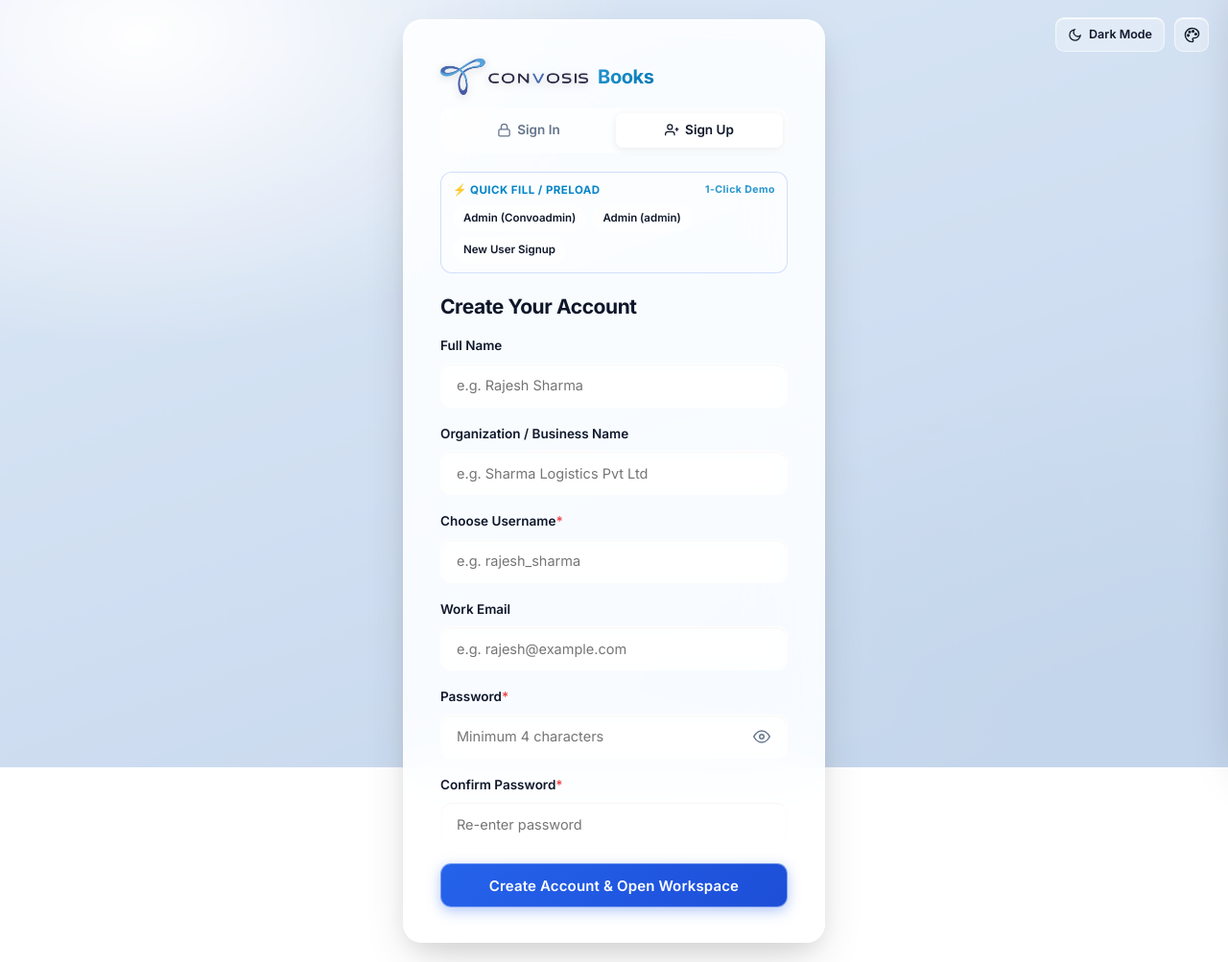
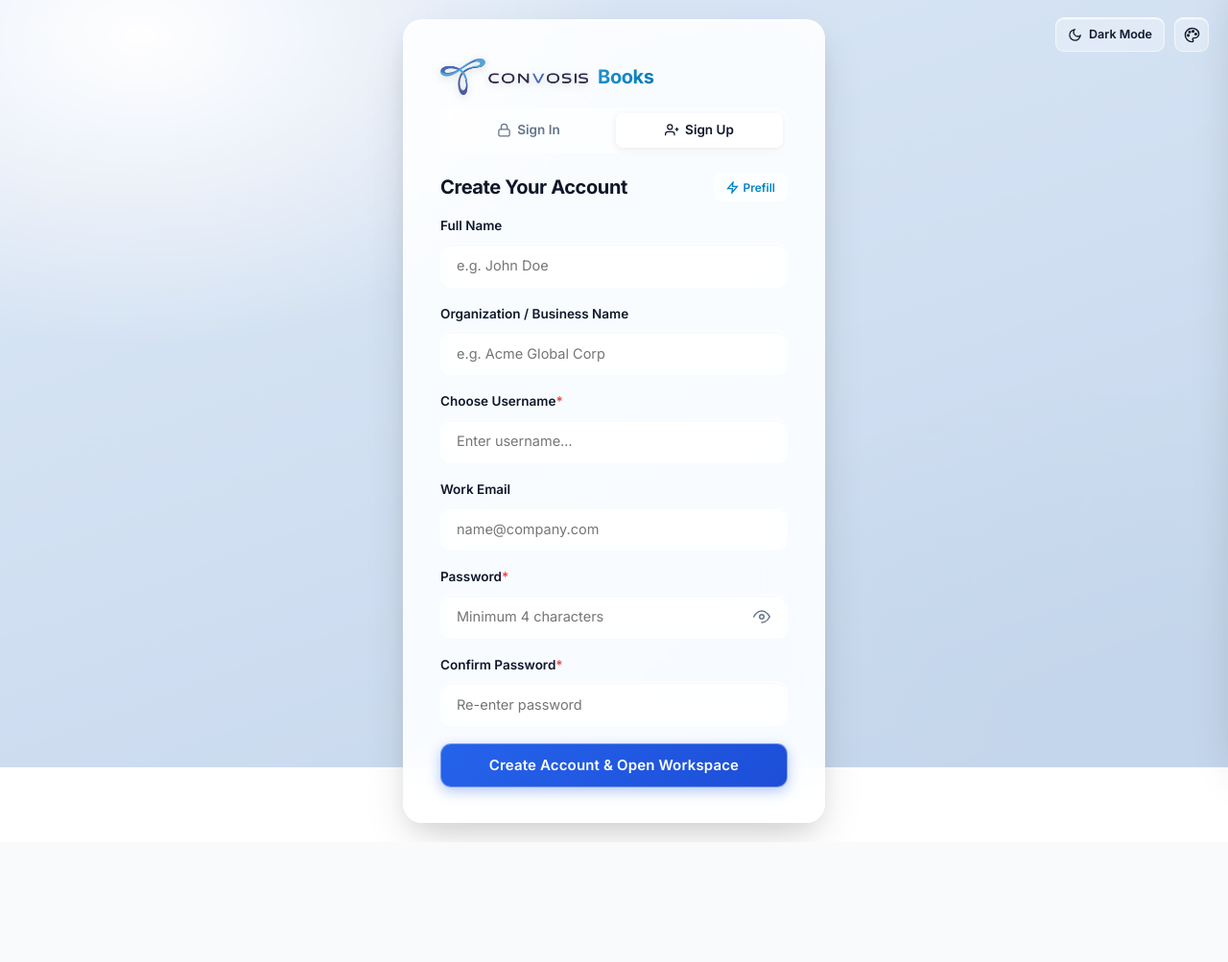
Before and after one commit to Ransomsyntax/ConvosisBooks, a Django app: page /accounts/signup/ in a window 1280 px wide. Shown: the whole page at 96% size. After the commit the page ends 877 px from the top, so only its background shows below. Run offline with Django 4.2, Linux system fonts and the light colour scheme; parts of the project's set-up code (start-up, migrations or seed data) failed here and were passed over.

Commit message:
Simplify prefill UI to a clean single prefill button without mentioning specific accounts

```diff
--- a/books/templates/registration/login.html
+++ b/books/templates/registration/login.html
@@ -22,7 +22,7 @@
   border-radius: 12px;
   padding: 4px;
   gap: 4px;
-  margin-bottom: 20px;
+  margin-bottom: 22px;
 }
 .login-tab-btn {
   flex: 1;
@@ -51,48 +51,24 @@
   color: #ffffff;
   box-shadow: 0 2px 8px rgba(0, 0, 0, 0.3);
 }
-.quick-prefill-box {
-  background: var(--surface-glass-subtle, rgba(37, 99, 235, 0.05));
-  border: 1px solid rgba(37, 99, 235, 0.2);
-  border-radius: 12px;
-  padding: 10px 12px;
-  margin-bottom: 20px;
-}
-.quick-prefill-title {
-  display: flex;
-  align-items: center;
-  justify-content: space-between;
-  font-size: 11.5px;
-  font-weight: 700;
-  text-transform: uppercase;
-  letter-spacing: 0.04em;
+.login-prefill-btn {
+  background: var(--surface-glass, rgba(0, 0, 0, 0.04));
+  border: 1px solid var(--bd, rgba(0, 0, 0, 0.12));
   color: var(--accent, #2563eb);
-  margin-bottom: 8px;
-}
-.quick-prefill-chips {
-  display: flex;
-  flex-wrap: wrap;
-  gap: 6px;
-}
-.quick-chip {
-  background: var(--surface-glass, rgba(255, 255, 255, 0.8));
-  border: 1px solid var(--bd, rgba(0, 0, 0, 0.1));
-  color: var(--tx, #0f172a);
-  font-size: 11.5px;
+  font-size: 12px;
   font-weight: 600;
-  padding: 4px 10px;
-  border-radius: 20px;
+  padding: 5px 12px;
+  border-radius: 8px;
   cursor: pointer;
-  transition: all 0.15s ease;
   display: inline-flex;
   align-items: center;
-  gap: 4px;
+  gap: 5px;
+  transition: all 0.15s ease;
 }
-.quick-chip:hover {
+.login-prefill-btn:hover {
   background: var(--accent, #2563eb);
   color: #ffffff;
   border-color: var(--accent, #2563eb);
-  transform: translateY(-1px);
 }
 .prefill-flash {
   animation: fieldFlash 0.6s ease;
@@ -134,28 +110,15 @@
     </button>
   </div>
 
-  <!-- Quick Preload Demo Credentials Box -->
-  <div class="quick-prefill-box">
-    <div class="quick-prefill-title">
-      <span>⚡ Quick Fill / Preload</span>
-      <span style="font-size:10.5px;text-transform:none;opacity:0.85;">1-Click Demo</span>
-    </div>
-    <div class="quick-prefill-chips">
-      <button type="button" class="quick-chip" id="chipPrefillConvoadmin" title="Fill Convoadmin (Master Administrator)">
-        <span>Admin (Convoadmin)</span>
-      </button>
-      <button type="button" class="quick-chip" id="chipPrefillAdmin" title="Fill admin user">
-        <span>Admin (admin)</span>
-      </button>
-      <button type="button" class="quick-chip" id="chipPrefillSignup" title="Switch to Signup and fill sample details">
-        <span>New User Signup</span>
+  <!-- SIGN IN PANE -->
+  <div id="paneSignIn" style="{% if tab == 'signup' %}display:none;{% else %}display:block;{% endif %}">
+    <div style="display:flex; align-items:center; justify-content:space-between; margin-bottom:16px;">
+      <h1 style="margin:0; font-size:20px;">Sign in to Workspace</h1>
+      <button type="button" class="login-prefill-btn" id="btnPrefillSignIn" title="Prefill form">
+        <svg width="13" height="13" viewBox="0 0 24 24" fill="none" stroke="currentColor" stroke-width="2.5"><polygon points="13 2 3 14 12 14 11 22 21 10 12 10 13 2"></polygon></svg>
+        <span>Prefill</span>
       </button>
     </div>
-  </div>
-
-  <!-- SIGN IN PANE -->
-  <div id="paneSignIn" style="{% if tab == 'signup' %}display:none;{% else %}display:block;{% endif %}">
-    <h1>Sign in to Workspace</h1>
 
     {% if signin_error %}
     <div class="lerr" role="alert">
@@ -173,7 +136,7 @@
 
       <div class="login-field-group">
         <label for="id_username" class="login-label">Username</label>
-        <input class="login-input in" type="text" name="username" id="id_username" value="{% if request.COOKIES.convosis_last_user %}{{ request.COOKIES.convosis_last_user }}{% endif %}" placeholder="e.g. Convoadmin" autocomplete="username" required>
+        <input class="login-input in" type="text" name="username" id="id_username" value="{% if request.COOKIES.convosis_last_user %}{{ request.COOKIES.convosis_last_user }}{% endif %}" placeholder="Enter username…" autocomplete="username" required>
       </div>
 
       <div class="login-field-group">
@@ -182,7 +145,7 @@
           <input class="login-input in" type="password" name="password" id="id_password" value="" placeholder="••••••••" autocomplete="current-password" required>
           <button type="button" id="togglePasswordBtn" title="Show or hide password" aria-label="Toggle password visibility" class="login-password-toggle">
             <svg id="eyeIcon" width="18" height="18" viewBox="0 0 24 24" fill="none" stroke="currentColor" stroke-width="2" stroke-linecap="round" stroke-linejoin="round">
-              <path d="M1 12s4-8 11-8 11 8 11 8-4 8-11 8-11-8-11-8z"></path>
+              <path d="M1 12s4-8 11-8 11 8 11 8-4 8-11 8-11-8z"></path>
               <circle cx="12" cy="12" r="3"></circle>
             </svg>
           </button>
@@ -197,7 +160,13 @@
 
   <!-- SIGN UP PANE -->
   <div id="paneSignUp" style="{% if tab == 'signup' %}display:block;{% else %}display:none;{% endif %}">
-    <h1>Create Your Account</h1>
+    <div style="display:flex; align-items:center; justify-content:space-between; margin-bottom:16px;">
+      <h1 style="margin:0; font-size:20px;">Create Your Account</h1>
+      <button type="button" class="login-prefill-btn" id="btnPrefillSignUp" title="Prefill form">
+        <svg width="13" height="13" viewBox="0 0 24 24" fill="none" stroke="currentColor" stroke-width="2.5"><polygon points="13 2 3 14 12 14 11 22 21 10 12 10 13 2"></polygon></svg>
+        <span>Prefill</span>
+      </button>
+    </div>
 
     {% if signup_error %}
     <div class="lerr" role="alert">
@@ -211,22 +180,22 @@
 
       <div class="login-field-group">
         <label for="id_signup_name" class="login-label">Full Name</label>
-        <input class="login-input in" type="text" name="signup_name" id="id_signup_name" placeholder="e.g. Rajesh Sharma">
+        <input class="login-input in" type="text" name="signup_name" id="id_signup_name" placeholder="e.g. John Doe">
       </div>
 
       <div class="login-field-group">
         <label for="id_signup_org" class="login-label">Organization / Business Name</label>
-        <input class="login-input in" type="text" name="signup_org" id="id_signup_org" placeholder="e.g. Sharma Logistics Pvt Ltd">
+        <input class="login-input in" type="text" name="signup_org" id="id_signup_org" placeholder="e.g. Acme Global Corp">
       </div>
 
       <div class="login-field-group">
         <label for="id_signup_username" class="login-label">Choose Username<span class="rq" style="color:#ef4444;">*</span></label>
-        <input class="login-input in" type="text" name="signup_username" id="id_signup_username" placeholder="e.g. rajesh_sharma" required>
+        <input class="login-input in" type="text" name="signup_username" id="id_signup_username" placeholder="Enter username…" required>
       </div>
 
       <div class="login-field-group">
         <label for="id_signup_email" class="login-label">Work Email</label>
-        <input class="login-input in" type="email" name="signup_email" id="id_signup_email" placeholder="e.g. rajesh@example.com">
+        <input class="login-input in" type="email" name="signup_email" id="id_signup_email" placeholder="name@company.com">
       </div>
 
       <div class="login-field-group">
@@ -235,7 +204,7 @@
           <input class="login-input in" type="password" name="signup_password" id="id_signup_password" placeholder="Minimum 4 characters" required>
           <button type="button" id="toggleSignupPasswordBtn" title="Show or hide password" aria-label="Toggle password visibility" class="login-password-toggle">
             <svg width="18" height="18" viewBox="0 0 24 24" fill="none" stroke="currentColor" stroke-width="2" stroke-linecap="round" stroke-linejoin="round">
-              <path d="M1 12s4-8 11-8 11 8 11 8-4 8-11 8-11-8-11-8z"></path>
+              <path d="M1 12s4-8 11-8 11 8 11 8-4 8-11 8-11-8z"></path>
               <circle cx="12" cy="12" r="3"></circle>
             </svg>
           </button>
@@ -289,10 +258,9 @@
     tabSignUp.addEventListener('click', () => switchTab('signup'));
   }
 
-  // Preload Demo Credentials
-  const chipConvoadmin = document.getElementById('chipPrefillConvoadmin');
-  const chipAdmin = document.getElementById('chipPrefillAdmin');
-  const chipSignup = document.getElementById('chipPrefillSignup');
+  // Single Minimal Prefill Option
+  const btnPrefillIn = document.getElementById('btnPrefillSignIn');
+  const btnPrefillUp = document.getElementById('btnPrefillSignUp');
 
   function flashInput(el) {
     if (!el) return;
@@ -300,9 +268,8 @@
     setTimeout(() => el.classList.remove('prefill-flash'), 600);
   }
 
-  if (chipConvoadmin) {
-    chipConvoadmin.addEventListener('click', () => {
-      switchTab('signin');
+  if (btnPrefillIn) {
+    btnPrefillIn.addEventListener('click', () => {
       const u = document.getElementById('id_username');
       const p = document.getElementById('id_password');
       if (u) { u.value = 'Convoadmin'; flashInput(u); }
@@ -312,21 +279,8 @@
     });
   }
 
-  if (chipAdmin) {
-    chipAdmin.addEventListener('click', () => {
-      switchTab('signin');
-      const u = document.getElementById('id_username');
-      const p = document.getElementById('id_password');
-      if (u) { u.value = 'admin'; flashInput(u); }
-      if (p) { p.value = 'admin123'; flashInput(p); }
-      const btn = document.getElementById('submitLoginBtn');
-      if (btn) btn.focus();
-    });
-  }
-
-  if (chipSignup) {
-    chipSignup.addEventListener('click', () => {
-      switchTab('signup');
+  if (btnPrefillUp) {
+    btnPrefillUp.addEventListener('click', () => {
       const name = document.getElementById('id_signup_name');
       const org = document.getElementById('id_signup_org');
       const user = document.getElementById('id_signup_username');
@@ -335,10 +289,10 @@
       const conf = document.getElementById('id_signup_confirm_password');
 
       const randNum = Math.floor(100 + Math.random() * 900);
-      if (name) { name.value = 'Rajesh Sharma'; flashInput(name); }
-      if (org) { org.value = 'Sharma Logistics Pvt Ltd'; flashInput(org); }
-      if (user) { user.value = 'rajesh_' + randNum; flashInput(user); }
-      if (email) { email.value = 'rajesh' + randNum + '@example.com'; flashInput(email); }
+      if (name) { name.value = 'John Doe'; flashInput(name); }
+      if (org) { org.value = 'Acme Global Corp'; flashInput(org); }
+      if (user) { user.value = 'user_' + randNum; flashInput(user); }
+      if (email) { email.value = 'user' + randNum + '@example.com'; flashInput(email); }
       if (pass) { pass.value = 'admin123'; flashInput(pass); }
       if (conf) { conf.value = 'admin123'; flashInput(conf); }
       const btn = document.getElementById('submitSignupBtn');
```
Also changed, not shown: frontend/login.html (+41 -87 lines).
